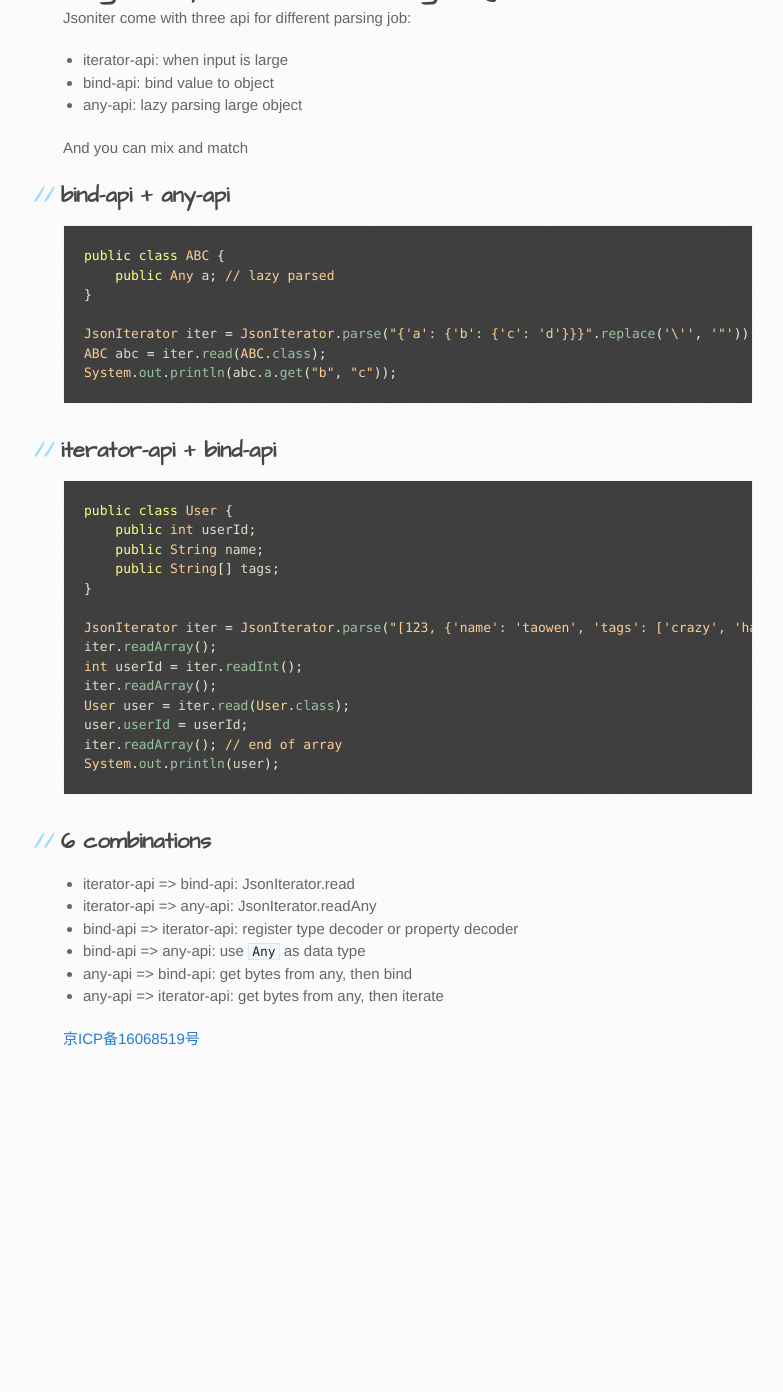
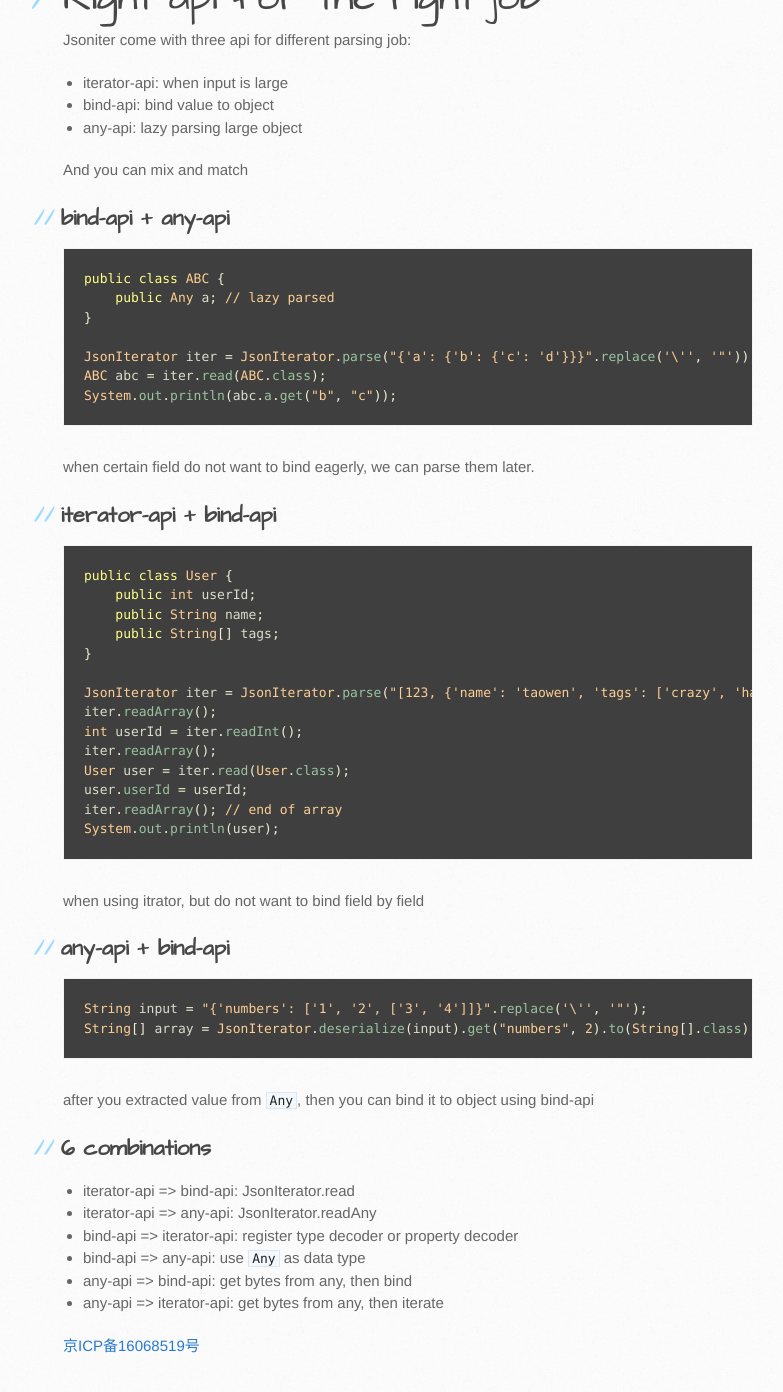
Before and after one commit to json-iterator/json-iterator.github.io, a Jekyll site: the page built from java-features.md, in a window 1280 px wide and 1400 px high, scrolled down 20870 px. Shown: the top 1392 px of the window, without its empty margins (107-890 px from the left). Built offline with Jekyll 4.4.1, drawn with Linux system fonts in a browser that asks for light colours; comment, search, counter and statistics services are not loaded; before the commit the page ends 21963 px from its top, so only the background shows below that.

Commit message:
Update java-features.md

````diff
--- a/java-features.md
+++ b/java-features.md
@@ -925,6 +925,8 @@ ABC abc = iter.read(ABC.class);
 System.out.println(abc.a.get("b", "c"));
 ```
 
+when certain field do not want to bind eagerly, we can parse them later.
+
 ## iterator-api + bind-api
 
 ```java
@@ -944,6 +946,17 @@ iter.readArray(); // end of array
 System.out.println(user);
 ```
 
+when using itrator, but do not want to bind field by field
+
+## any-api + bind-api
+
+```java
+String input = "{'numbers': ['1', '2', ['3', '4']]}".replace('\'', '"');
+String[] array = JsonIterator.deserialize(input).get("numbers", 2).to(String[].class);
+```
+
+after you extracted value from `Any`, then you can bind it to object using bind-api
+
 ## 6 combinations
 
 * iterator-api => bind-api: JsonIterator.read
````
